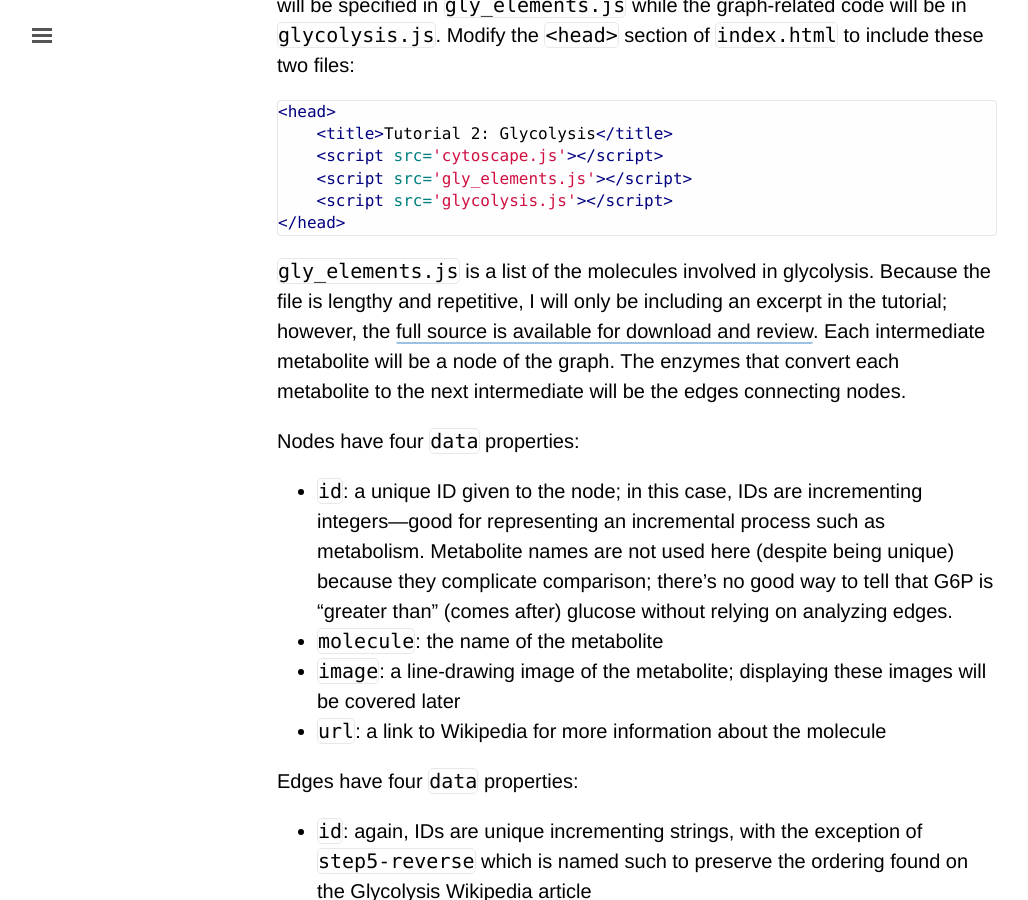
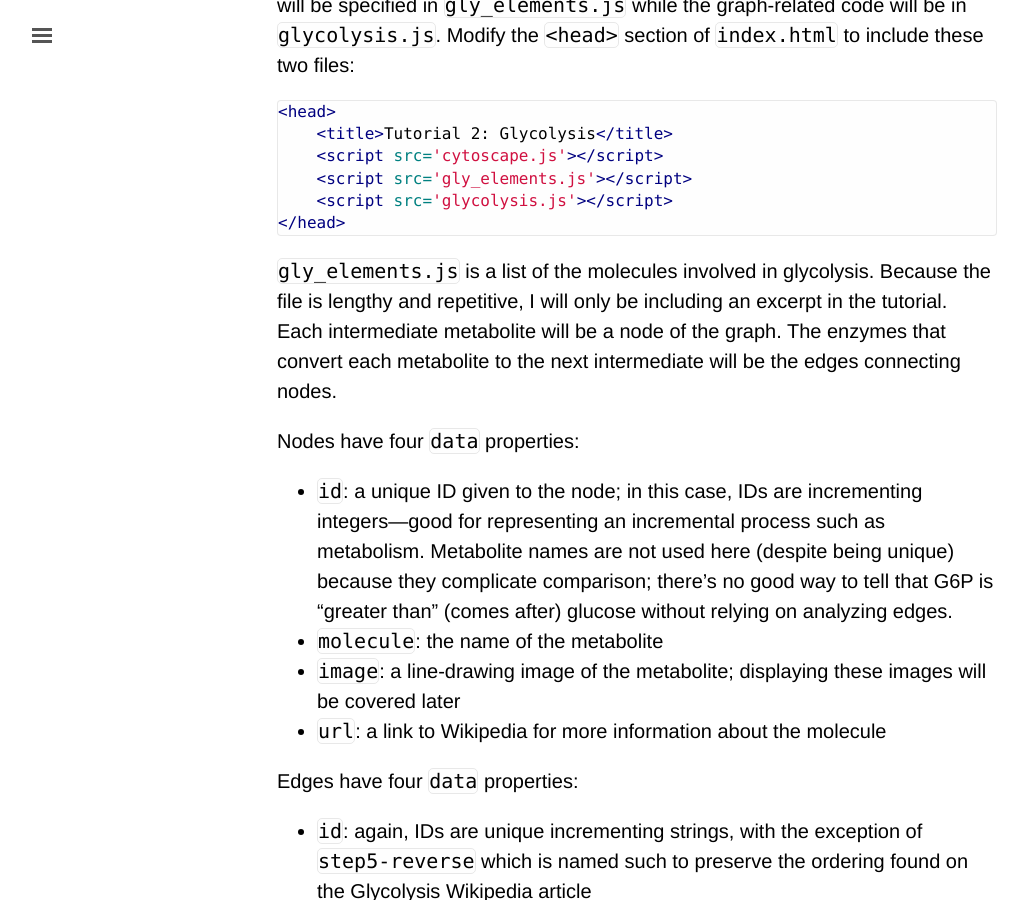
Before and after one commit to cytoscape/cytoscape.js-blog, a Jekyll site: the page built from _posts/2016-06-08-glycolysis.md, in a window 1280 px wide and 900 px high, scrolled down 1153 px. Shown: the whole window, without its empty margins (3-1031 px from the left). Built offline with Jekyll 4.4.1, drawn with Linux system fonts in a browser that asks for light colours; some of the changed lines change nothing that is shown; some of the changed text lies outside the part shown.

Commit message:
Glycolysis cleanup

````diff
--- a/_posts/2016-06-08-glycolysis.md
+++ b/_posts/2016-06-08-glycolysis.md
@@ -55,7 +55,8 @@
 ```
 
 `gly_elements.js` is a list of the molecules involved in glycolysis.
-Because the file is lengthy and repetitive, I will only be including an excerpt in the tutorial; however, the [full source is available for download and review]({{site.baseurl}}/public/demos/glycolysis/gly_elements.js).
+Because the file is lengthy and repetitive, I will only be including an excerpt in the tutorial.
+<!-- however, the [full source is available for download and review]({{site.baseurl}}/public/demos/glycolysis/gly_elements.js).-->
 Each intermediate metabolite will be a node of the graph.
 The enzymes that convert each metabolite to the next intermediate will be the edges connecting nodes.
 
@@ -642,7 +643,7 @@
 
 ```javascript
   cy.on('tap', 'node', function(event) {
-    var target = event.cyTarget;
+    var target = event.target;
     cy.nodes().unselect();
     target.select();
     panIn(target);
@@ -650,7 +651,7 @@
   });
 ```
 
-By passing [`event`](http://js.cytoscape.org/#events) to the function, the target of the event can be read with `event.cyTarget`.
+By passing [`event`](http://js.cytoscape.org/#events) to the function, the target of the event can be read with `event.target`.
 This function includes much of the functionality of `advanceByButton(previous)`; however, `advanceByButton(previous)` expects to be passed the previously selected node while this function does not care about the previously selected node.
 Instead, animation will skip forward or back to center on the tapped node.
 This node is selected and all other are unselected.
````
